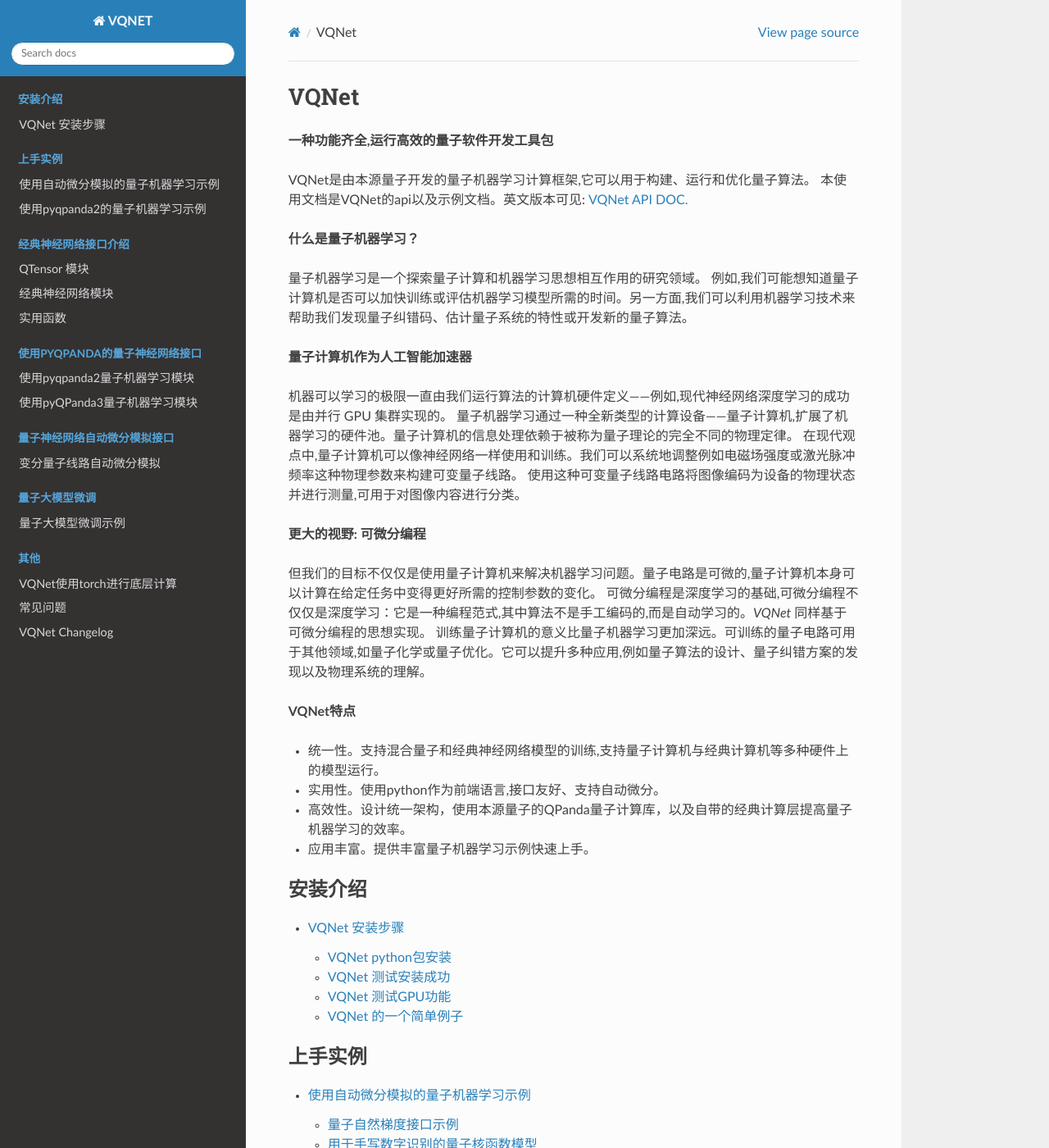
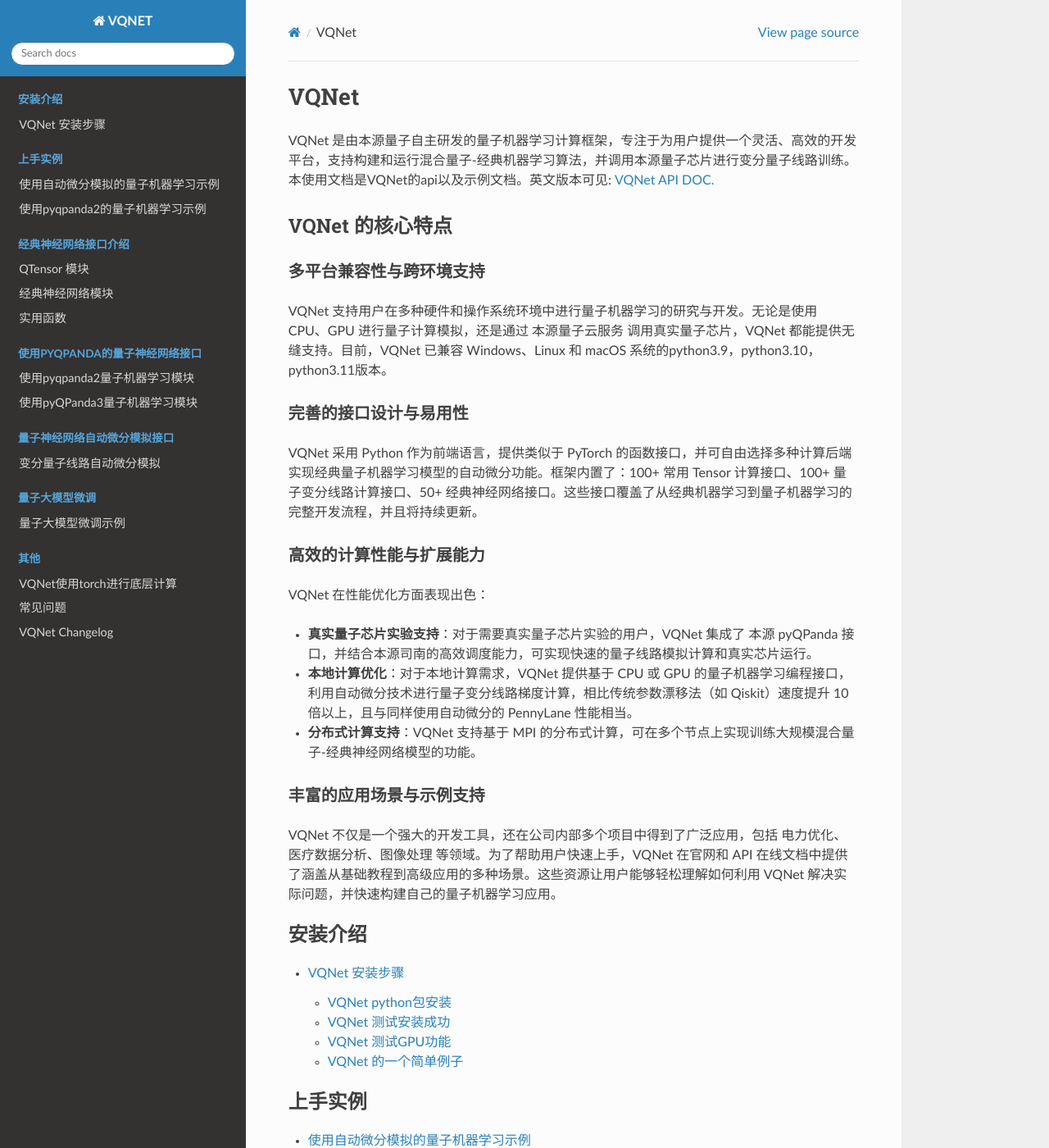
Before and after one commit to OriginQ/VQNET2.0-tutorial, a Sphinx documentation site: the page built from source/index.rst, in a window 1280 px wide and 1400 px high. Shown: the whole window at 82% size. Built offline with Sphinx 7.4.7 and the Read the Docs theme 3.1.0, drawn with Linux system fonts in a browser that asks for light colours.

Commit message:
[ref] index.rst update

```diff
--- a/source/index.rst
+++ b/source/index.rst
@@ -7,36 +7,38 @@
 =================================
 
 
-**一种功能齐全,运行高效的量子软件开发工具包**
 
-VQNet是由本源量子开发的量子机器学习计算框架,它可以用于构建、运行和优化量子算法。
+VQNet 是由本源量子自主研发的量子机器学习计算框架，专注于为用户提供一个灵活、高效的开发平台，支持构建和运行混合量子-经典机器学习算法，并调用本源量子芯片进行变分量子线路训练。
 本使用文档是VQNet的api以及示例文档。英文版本可见:  `VQNet API DOC. <https://vqnet20-tutorial-en.readthedocs.io/en/latest/>`_
 
 
-**什么是量子机器学习？**
+VQNet 的核心特点
+-----------------
 
-量子机器学习是一个探索量子计算和机器学习思想相互作用的研究领域。
-例如,我们可能想知道量子计算机是否可以加快训练或评估机器学习模型所需的时间。另一方面,我们可以利用机器学习技术来帮助我们发现量子纠错码、估计量子系统的特性或开发新的量子算法。
+多平台兼容性与跨环境支持
+~~~~~~~~~~~~~~~~~~~~~~~~~
 
-**量子计算机作为人工智能加速器**
+VQNet 支持用户在多种硬件和操作系统环境中进行量子机器学习的研究与开发。无论是使用 CPU、GPU 进行量子计算模拟，还是通过 本源量子云服务 调用真实量子芯片，VQNet 都能提供无缝支持。目前，VQNet 已兼容 Windows、Linux 和 macOS 系统的python3.9，python3.10，python3.11版本。
 
-机器可以学习的极限一直由我们运行算法的计算机硬件定义——例如,现代神经网络深度学习的成功是由并行 GPU 集群实现的。
-量子机器学习通过一种全新类型的计算设备——量子计算机,扩展了机器学习的硬件池。量子计算机的信息处理依赖于被称为量子理论的完全不同的物理定律。
-在现代观点中,量子计算机可以像神经网络一样使用和训练。我们可以系统地调整例如电磁场强度或激光脉冲频率这种物理参数来构建可变量子线路。
-使用这种可变量子线路电路将图像编码为设备的物理状态并进行测量,可用于对图像内容进行分类。
+完善的接口设计与易用性
+~~~~~~~~~~~~~~~~~~~~~~~
 
-**更大的视野: 可微分编程**
+VQNet 采用 Python 作为前端语言，提供类似于 PyTorch 的函数接口，并可自由选择多种计算后端实现经典量子机器学习模型的自动微分功能。框架内置了：100+ 常用 Tensor 计算接口、100+ 量子变分线路计算接口、50+ 经典神经网络接口。这些接口覆盖了从经典机器学习到量子机器学习的完整开发流程，并且将持续更新。
 
-但我们的目标不仅仅是使用量子计算机来解决机器学习问题。量子电路是可微的,量子计算机本身可以计算在给定任务中变得更好所需的控制参数的变化。
-可微分编程是深度学习的基础,可微分编程不仅仅是深度学习：它是一种编程范式,其中算法不是手工编码的,而是自动学习的。`VQNet` 同样基于可微分编程的思想实现。
-训练量子计算机的意义比量子机器学习更加深远。可训练的量子电路可用于其他领域,如量子化学或量子优化。它可以提升多种应用,例如量子算法的设计、量子纠错方案的发现以及物理系统的理解。
+高效的计算性能与扩展能力
+~~~~~~~~~~~~~~~~~~~~~~~~~
 
-**VQNet特点**
+VQNet 在性能优化方面表现出色：
 
-•	统一性。支持混合量子和经典神经网络模型的训练,支持量子计算机与经典计算机等多种硬件上的模型运行。
-•	实用性。使用python作为前端语言,接口友好、支持自动微分。
-•	高效性。设计统一架构，使用本源量子的QPanda量子计算库，以及自带的经典计算层提高量子机器学习的效率。
-•	应用丰富。提供丰富量子机器学习示例快速上手。
+- **真实量子芯片实验支持**：对于需要真实量子芯片实验的用户，VQNet 集成了 本源 pyQPanda 接口，并结合本源司南的高效调度能力，可实现快速的量子线路模拟计算和真实芯片运行。
+- **本地计算优化**：对于本地计算需求，VQNet 提供基于 CPU 或 GPU 的量子机器学习编程接口，利用自动微分技术进行量子变分线路梯度计算，相比传统参数漂移法（如 Qiskit）速度提升 10 倍以上，且与同样使用自动微分的 PennyLane 性能相当。
+- **分布式计算支持**：VQNet 支持基于 MPI 的分布式计算，可在多个节点上实现训练大规模混合量子-经典神经网络模型的功能。
+
+丰富的应用场景与示例支持
+~~~~~~~~~~~~~~~~~~~~~~~~~
+
+VQNet 不仅是一个强大的开发工具，还在公司内部多个项目中得到了广泛应用，包括 电力优化、医疗数据分析、图像处理 等领域。为了帮助用户快速上手，VQNet 在官网和 API 在线文档中提供了涵盖从基础教程到高级应用的多种场景。这些资源让用户能够轻松理解如何利用 VQNet 解决实际问题，并快速构建自己的量子机器学习应用。
+
 
 
 .. toctree::
```
